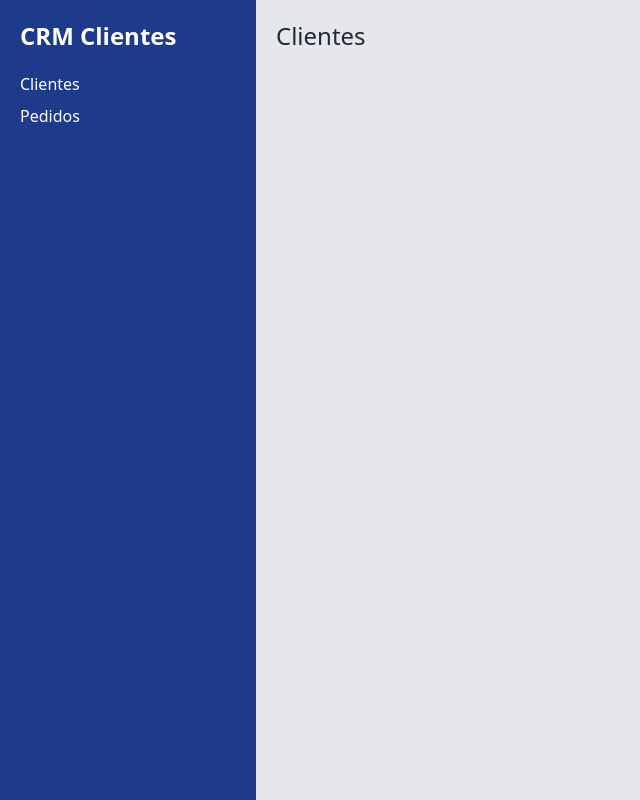
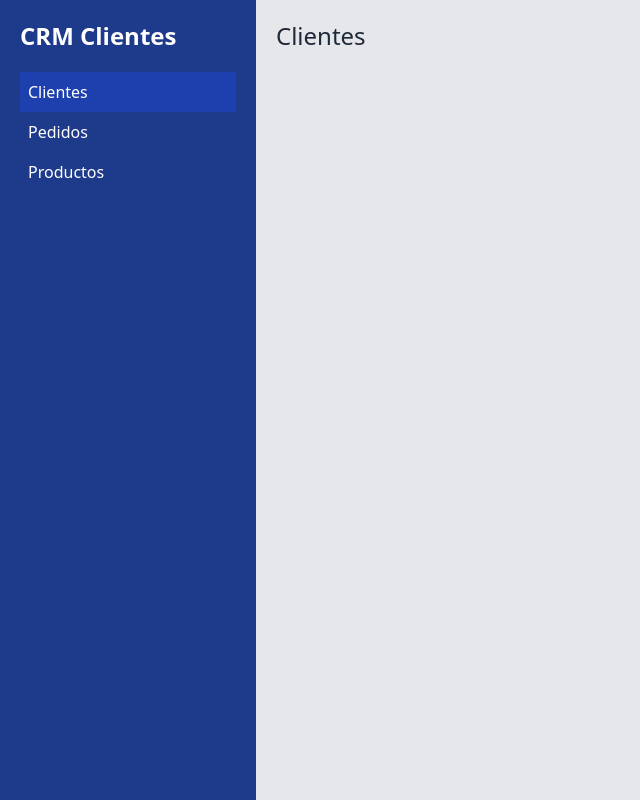
Before and after one commit to OhDany/crmclientnext, a Next.js app: page / in a window 1280 px wide. Shown: the whole page, without its empty margins (0-640 px from the left). Built offline with nearby package versions, Linux system fonts and the light colour scheme.

Commit message:
Destacando la pagina actual

```diff
--- a/components/Sidebar.js
+++ b/components/Sidebar.js
@@ -1,6 +1,11 @@
 import Link from 'next/link';
+import { useRouter } from 'next/router';
 
 const Sidebar = () => {
+  // routing de next
+  const router = useRouter();
+
+  console.log(router.pathname);
   return (
     <aside className="bg-blue-900 sm:w-1/3 lg:w-1/5 sm:min-h-screen p-5">
       <div>
@@ -8,15 +13,26 @@ const Sidebar = () => {
       </div>
 
       <nav className="mt-5 list-none">
-        <li>
-          <a className="text-white mb-2 block">
-            <Link href="/">Clientes</Link>
-          </a>
+        <li className={router.pathname === '/' ? 'bg-blue-800 p-2' : 'p-2'}>
+          <Link href="/">
+            <a className="text-white block">Clientes</a>
+          </Link>
         </li>
-        <li>
-          <a className="text-white mb-2 block">
-            <Link href="/pedidos">Pedidos</Link>
-          </a>
+        <li
+          className={router.pathname === '/pedidos' ? 'bg-blue-800 p-2' : 'p-2'}
+        >
+          <Link href="/pedidos">
+            <a className="text-white block">Pedidos</a>
+          </Link>
+        </li>
+        <li
+          className={
+            router.pathname === '/productos' ? 'bg-blue-800 p-2' : 'p-2'
+          }
+        >
+          <Link href="/productos">
+            <a className="text-white block">Productos</a>
+          </Link>
         </li>
       </nav>
     </aside>
```
